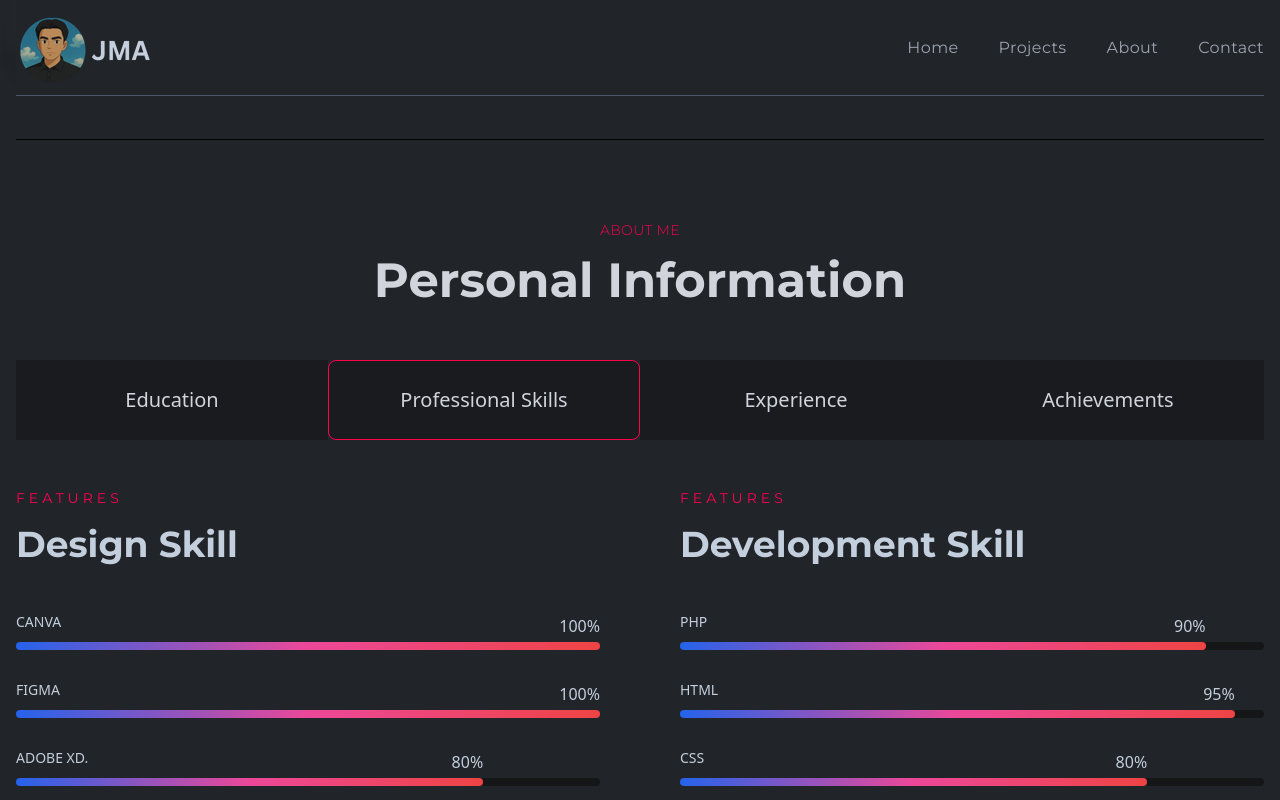
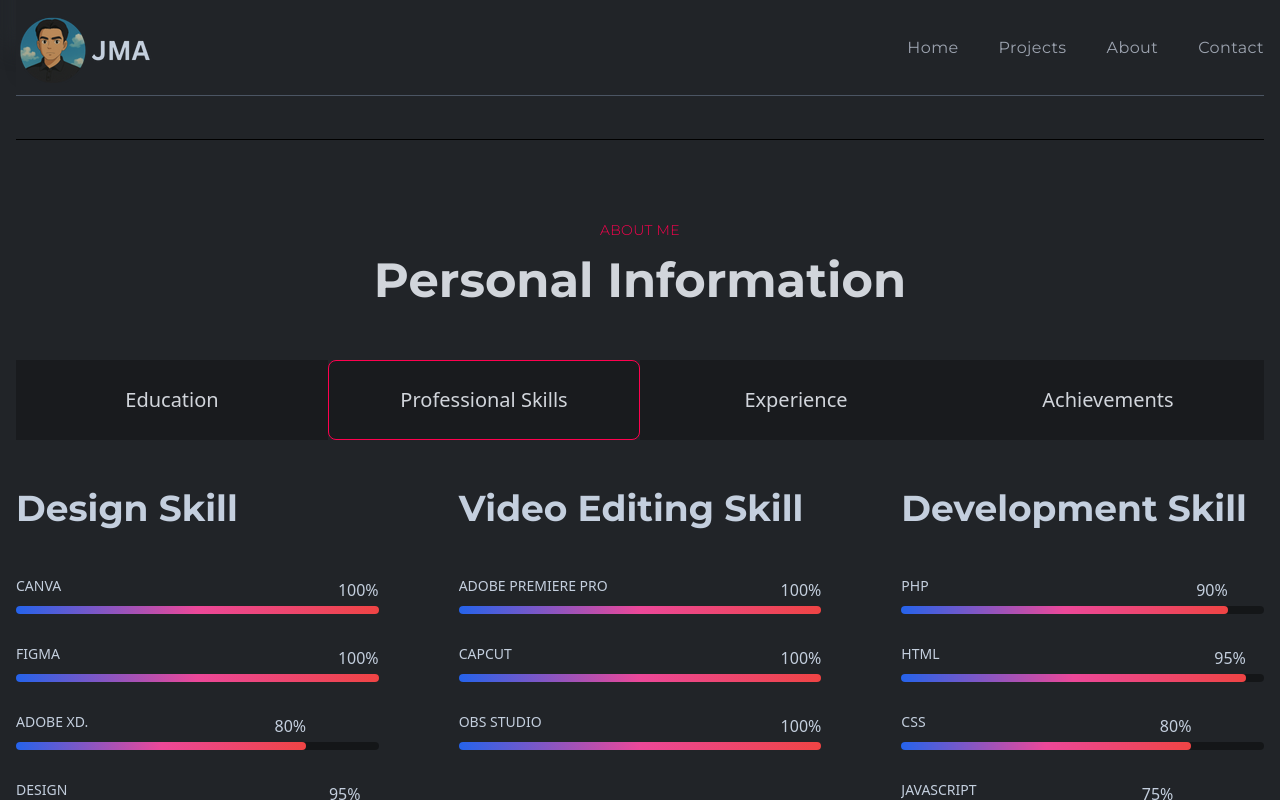
Before and after one commit to cmuciscaguinea/joemaraguineaportfolio, a React (Create React App) app: page / in a window 1280 px wide. Both pictures are taken after a click on the item "Professional Skills". Shown: the part 2274-3074 px from the top of the page. Built offline with nearby package versions, Linux system fonts and the light colour scheme.

Commit message:
Update Skills.js

```diff
--- a/src/components/resume/Skills.js
+++ b/src/components/resume/Skills.js
@@ -10,9 +10,9 @@
     >
       <div className="w-full lgl:w-1/2">
         <div className="py-12 font-titleFont flex flex-col gap-4">
-          <p className="text-sm text-designColor tracking-[4px] uppercase">
+          {/* <p className="text-sm text-designColor tracking-[4px] uppercase">
             Features
-          </p>
+          </p> */}
           <h2 className="text-3xl md:text-4xl font-bold">Design Skill</h2>
         </div>
         <div className='className="mt-14 w-full flex flex-col gap-6'>
@@ -55,19 +55,7 @@
               </motion.span>
             </span>
           </div>
-          {/* <div className="overflow-x-hidden">
-            <p className="text-sm uppercase font-medium">Adobe Illustrator</p>
-            <span className="w-full h-2 bgOpacity rounded-md inline-flex mt-2">
-              <motion.span
-                initial={{ x: "-100%", opacity: 0 }}
-                animate={{ x: 0, opacity: 1 }}
-                transition={{ duration: 0.5, delay: 0.5 }}
-                className="w-[70%] h-full bg-gradient-to-r from-blue-600 via-pink-500 to-red-500 rounded-md relative"
-              >
-                <span className="absolute -top-7 right-0">70%</span>
-              </motion.span>
-            </span>
-          </div> */}
+
           <div className="overflow-x-hidden">
             <p className="text-sm uppercase font-medium">Design</p>
             <span className="w-full h-2 bgOpacity rounded-md inline-flex mt-2">
@@ -84,11 +72,62 @@
         </div>
       </div>
 
+
       <div className="w-full lgl:w-1/2">
         <div className="py-12 font-titleFont flex flex-col gap-4">
-          <p className="text-sm text-designColor tracking-[4px] uppercase">
+          {/* <p className="text-sm text-designColor tracking-[4px] uppercase">
             Features
-          </p>
+          </p> */}
+          <h2 className="text-3xl md:text-4xl font-bold">Video Editing Skill</h2>
+        </div>
+        <div className='className="mt-14 w-full flex flex-col gap-6'>
+          <div className="overflow-x-hidden">
+            <p className="text-sm uppercase font-medium">Adobe Premiere Pro</p>
+            <span className="w-full h-2 bgOpacity rounded-md inline-flex mt-2">
+              <motion.span
+                initial={{ x: "-100%", opacity: 0 }}
+                animate={{ x: 0, opacity: 1 }}
+                transition={{ duration: 0.5, delay: 0.5 }}
+                className="w-full h-full bg-gradient-to-r from-blue-600 via-pink-500 to-red-500 rounded-md relative"
+              >
+                <span className="absolute -top-7 right-0">100%</span>
+              </motion.span>
+            </span>
+          </div>
+          <div className="overflow-x-hidden">
+            <p className="text-sm uppercase font-medium">Capcut</p>
+            <span className="w-full h-2 bgOpacity rounded-md inline-flex mt-2">
+              <motion.span
+                initial={{ x: "-100%", opacity: 0 }}
+                animate={{ x: 0, opacity: 1 }}
+                transition={{ duration: 0.5, delay: 0.5 }}
+                className="w-full h-full bg-gradient-to-r from-blue-600 via-pink-500 to-red-500 rounded-md relative"
+              >
+                <span className="absolute -top-7 right-0">100%</span>
+              </motion.span>
+            </span>
+          </div>
+          <div className="overflow-x-hidden">
+            <p className="text-sm uppercase font-medium">OBS Studio</p>
+            <span className="w-full h-2 bgOpacity rounded-md inline-flex mt-2">
+              <motion.span
+                initial={{ x: "-100%", opacity: 0 }}
+                animate={{ x: 0, opacity: 1 }}
+                transition={{ duration: 0.5, delay: 0.5 }}
+                className="w-full h-full bg-gradient-to-r from-blue-600 via-pink-500 to-red-500 rounded-md relative"
+              >
+                <span className="absolute -top-7 right-0">100%</span>
+              </motion.span>
+            </span>
+          </div>
+        </div>
+      </div>
+
+      <div className="w-full lgl:w-1/2">
+        <div className="py-12 font-titleFont flex flex-col gap-4">
+          {/* <p className="text-sm text-designColor tracking-[4px] uppercase">
+            Features
+          </p> */}
           <h2 className="text-3xl md:text-4xl font-bold">Development Skill</h2>
         </div>
         <div className="flex flex-col gap-6">
```
